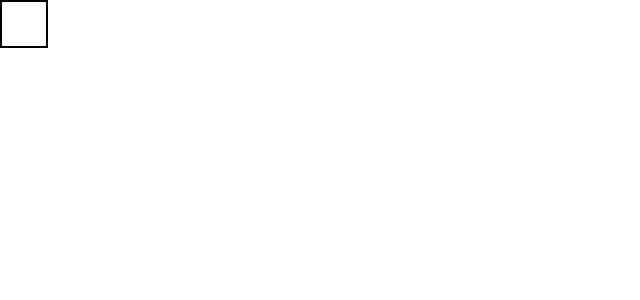
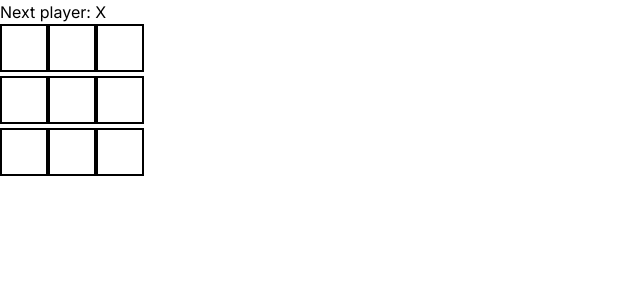
Before and after one commit to Jean-JacquesValmont/MorpionCube, a Next.js app: page / in a window 1280 px wide. Shown: the top 300 px of the page, without its empty margins (0-640 px from the left). Built offline with nearby package versions, Linux system fonts and the light colour scheme.

Commit message:
Morpion game is functionnal in local

```diff
--- a/components/Board.tsx
+++ b/components/Board.tsx
@@ -4,14 +4,71 @@ import React, { useState } from 'react'
 import Square from './Square'
 
 function Board() {
-    const [square, setSquare] = useState("")
+    const [squares, setSquares] = useState(Array(9).fill(null));
+    const [xIsNext, setXIsNext] = useState(true);
 
-    const handleClick = () =>{
-        setSquare("X")
+    const handleClick = (i:any) =>{
+        const newSquares = squares.slice();
+        if (calculateWinner(newSquares) || newSquares[i]) {
+        return;
+        }
+        newSquares[i] = xIsNext ? 'X' : 'O';
+        setSquares(newSquares);
+        setXIsNext(!xIsNext);
+    }
+
+    const renderSquare = (i:any) => {
+        return <Square value={squares[i]} onClick={() => handleClick(i)} />;
+      };
+
+    const calculateWinner = (squares:any) => {
+        const lines = [
+            [0, 1, 2],
+            [3, 4, 5],
+            [6, 7, 8],
+            [0, 3, 6],
+            [1, 4, 7],
+            [2, 5, 8],
+            [0, 4, 8],
+            [2, 4, 6],
+        ];
+        for (let i = 0; i < lines.length; i++) {
+            const [a, b, c] = lines[i];
+            if (squares[a] && squares[a] === squares[b] && squares[a] === squares[c]) {
+            return squares[a];
+            }
+        }
+        return null;
+    };
+
+    const winner = calculateWinner(squares);
+
+    let status;
+    if (winner) {
+        status = 'Winner: ' + winner;
+    } else {
+        status = 'Next player: ' + (xIsNext ? 'X' : 'O');
     }
 
     return (
-        <Square value={square} onClick={() => handleClick()}/>
+        <div>
+            <div className="status">{status}</div>
+            <div className="board-row">
+                {renderSquare(0)}
+                {renderSquare(1)}
+                {renderSquare(2)}
+            </div>
+            <div className="board-row">
+                {renderSquare(3)}
+                {renderSquare(4)}
+                {renderSquare(5)}
+            </div>
+            <div className="board-row">
+                {renderSquare(6)}
+                {renderSquare(7)}
+                {renderSquare(8)}
+            </div>
+        </div>
     )
 }
 
```
Also changed, not shown: components/Square.tsx (+7 -1 lines).
